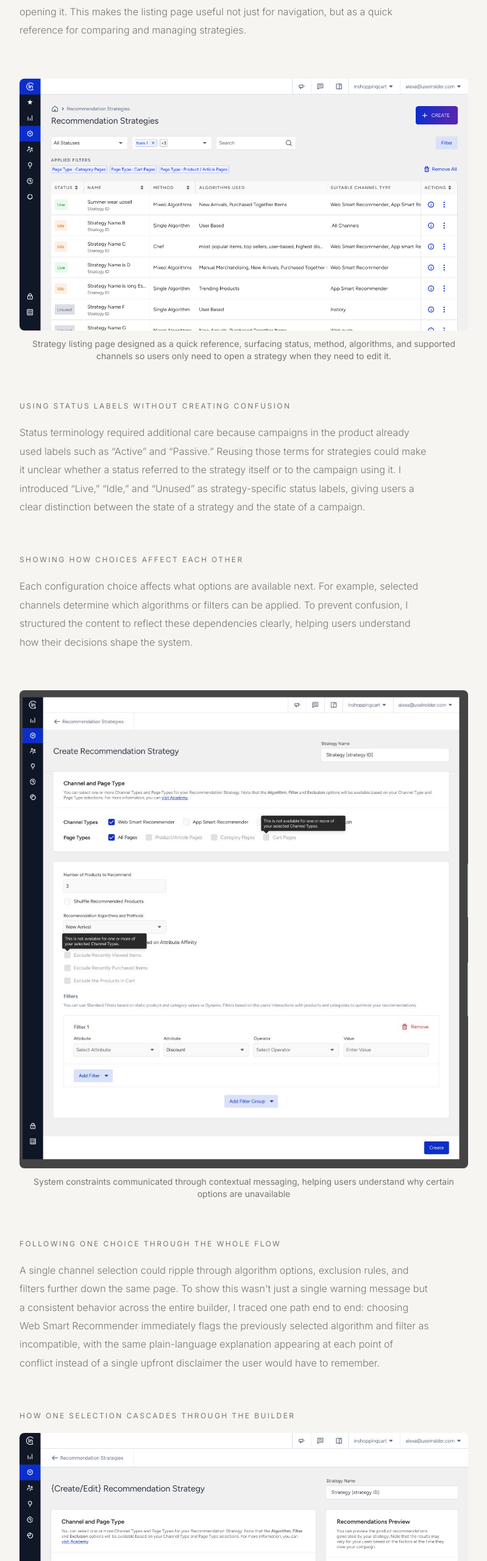
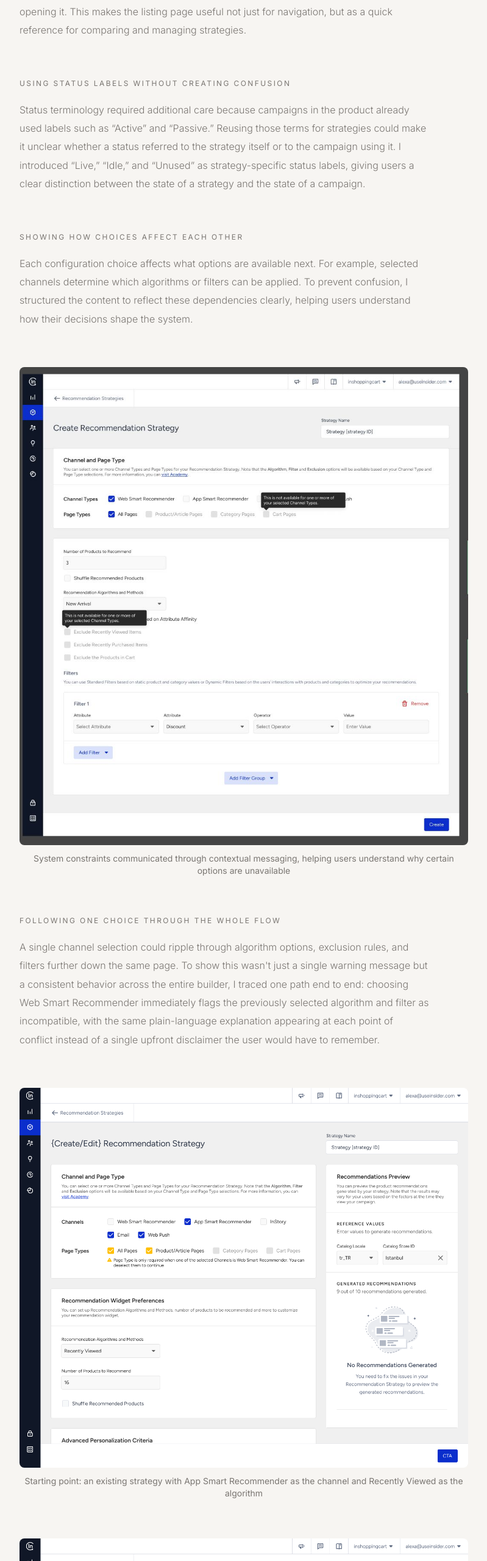
Before and after one commit to FaZeGHOSTbot/Content-Designer-Minimalistic-Portfolio, a React (Vite) app: page /work/recommendation-strategy-builder in a window 1280 px wide. Shown: the part 2286-4846 px from the top of the page at 61% size, without its empty margins (240-1039 px from the left). Built offline with nearby package versions, Linux system fonts and the light colour scheme; a web font is replaced by a local one.

Commit message:
Refine Project 2 case study image flow

```diff
--- a/src/data/projects.ts
+++ b/src/data/projects.ts
@@ -271,13 +271,6 @@ export const projects: Project[] = [
 },
 
 {
-  type: 'image',
-  src: '/images/project2/22.png',
-  caption:
-    'Strategy listing page designed as a quick reference, surfacing status, method, algorithms, and supported channels so users only need to open a strategy when they need to edit it.'
-},
-
-{
   type: 'text',
   title: 'Using Status Labels Without Creating Confusion',
   content:
@@ -306,22 +299,24 @@ export const projects: Project[] = [
     },
 
     {
-      type: 'image-slider',
-      title: 'How One Selection Cascades Through the Builder',
-      slides: [
-        {
-          src: '/images/project2/image-4.png',
-          caption: 'Starting point: an existing strategy with App Smart Recommender as the channel and Recently Viewed as the algorithm'
-        },
-        {
-          src: '/images/project2/image-5.png',
-          caption: 'Switching the channel to Web Smart Recommender immediately flags the algorithm as incompatible, with guidance to pick a different option'
-        },
-        {
-          src: '/images/project2/image-6.png',
-          caption: 'The same conflict messaging reappears wherever the channel change breaks a downstream setting, including saved filter conditions'
-        }
-      ]
+      type: 'image',
+      src: '/images/project2/image-4.png',
+      caption:
+        'Starting point: an existing strategy with App Smart Recommender as the channel and Recently Viewed as the algorithm'
+    },
+
+    {
+      type: 'image',
+      src: '/images/project2/image-5.png',
+      caption:
+        'Switching the channel to Web Smart Recommender immediately flags the algorithm as incompatible, with guidance to pick a different option'
+    },
+
+    {
+      type: 'image',
+      src: '/images/project2/image-6.png',
+      caption:
+        'The same conflict messaging reappears wherever the channel change breaks a downstream setting, including saved filter conditions'
     },
 
     {
@@ -332,13 +327,6 @@ export const projects: Project[] = [
     },
 
     {
-      type: 'image',
-      src: '/images/project2/project2_3.jpeg',
-      caption:
-        'Algorithm selection with contextual guidance that connects user choices to available options'
-    },
-
-    {
       type: 'text',
       title: 'Catching Mistakes Before They Happen',
       content:
@@ -346,24 +334,10 @@ export const projects: Project[] = [
     },
 
     {
-      type: 'image',
-      src: '/images/project2/project2_4.jpeg',
-      caption:
-        'Clear validation and feedback states that guide users toward completing the configuration correctly'
-    },
-
-    {
       type: 'text',
       title: 'Explaining Why Something Is Locked',
       content:
         'In scenarios where configurations cannot be modified, such as when a strategy is already in use, the system provides clear explanations. This ensures users understand the reason behind restrictions, reducing frustration and building trust in the system.'
-    },
-
-    {
-      type: 'image',
-      src: '/images/project2/project2_5.jpeg',
-      caption:
-        'Informational messaging that explains why certain configurations are locked or cannot be edited'
     },
 
     {
```
